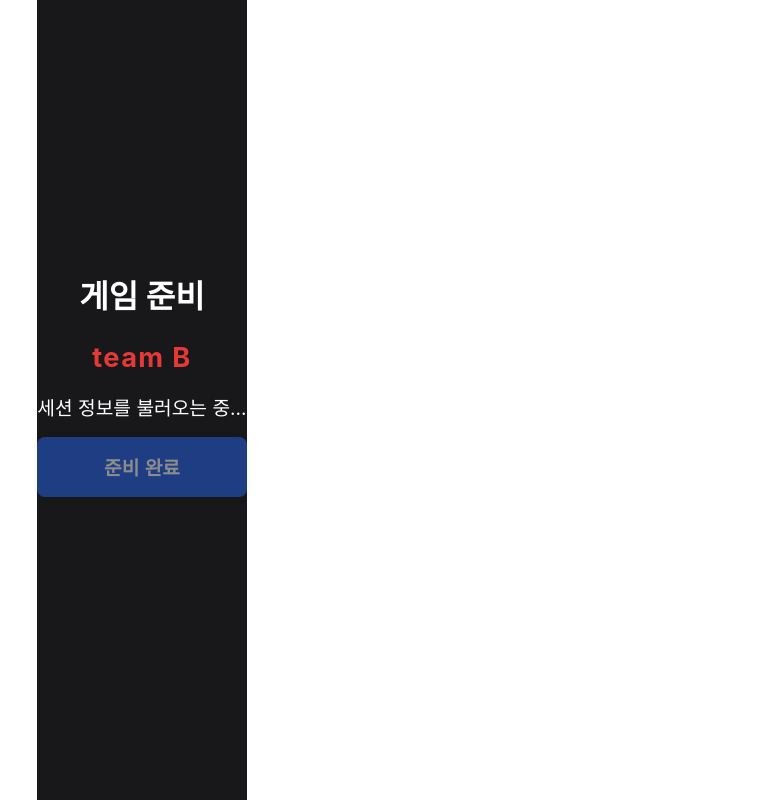
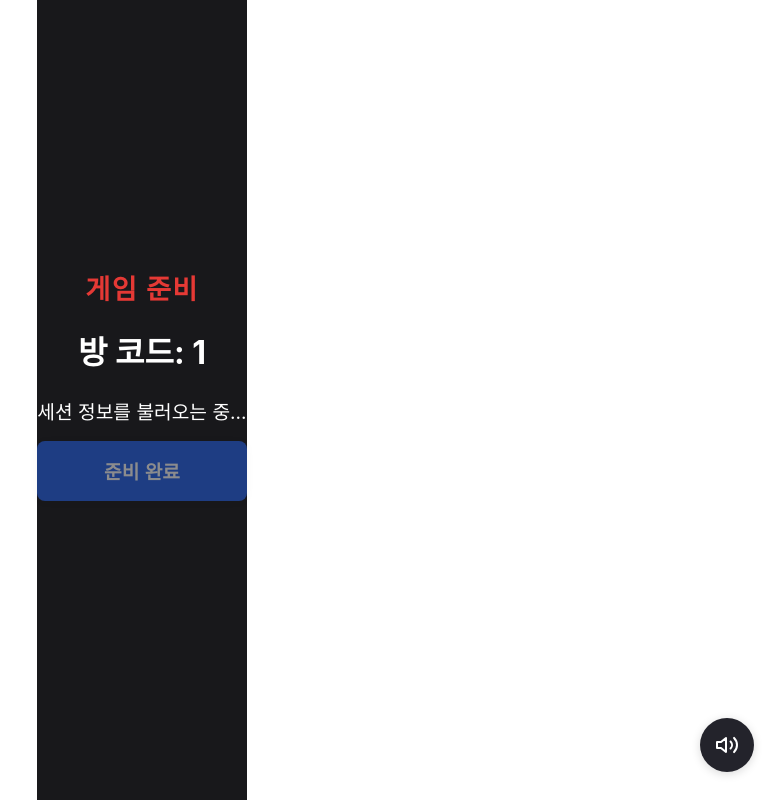
Before and after one commit to HOAN-C/RON, a React (Vite) app: page /ready/1 in a window 1280 px wide. Shown: the whole page, without its empty margins (498-1280 px from the left). Built offline with nearby package versions, Linux system fonts and the light colour scheme; no server answers; the database is empty.

Commit message:
fix: iOS에서도 효과음 정상 재생되도록 playBeep AudioContext 싱글턴화 및 사운드 테스트 버튼 구조 개선

```diff
--- /dev/null
+++ b/src/hooks/useWakeLock.ts
@@ -0,0 +1,26 @@
+import { useEffect, useRef } from 'react';
+
+export function useWakeLock() {
+  const wakeLockRef = useRef<WakeLockSentinel | null>(null);
+
+  useEffect(() => {
+    let isActive = true;
+    async function requestWakeLock() {
+      try {
+        if ('wakeLock' in navigator && isActive) {
+          // // @ts-expect-error
+          wakeLockRef.current = await navigator.wakeLock.request('screen');
+        }
+      } catch { /* empty */ }
+    }
+    requestWakeLock();
+
+    return () => {
+      isActive = false;
+      if (wakeLockRef.current) {
+        wakeLockRef.current.release();
+        wakeLockRef.current = null;
+      }
+    };
+  }, []);
+}
--- a/src/pages/GamePage.tsx
+++ b/src/pages/GamePage.tsx
@@ -5,6 +5,7 @@ import { db } from '../api/firebase';
 import { ref, update } from 'firebase/database';
 import styled from 'styled-components';
 import Button from '../components/Button';
+import { useWakeLock } from '../hooks/useWakeLock';
 
 import { playBeep } from '../utils/playBeep';
 import { getTeamPath, canDecrement, canIncrement } from '../utils/team'; // 팀/버튼 유틸함수 import
@@ -18,6 +19,9 @@ const Container = styled.div`
   align-items: center;
   background: #18181b;
   color: #fff;
+  user-select: none;
+  -webkit-user-select: none;
+  -ms-user-select: none;
 `;
 const TeamBox = styled.div`
   border-radius: 14px;
@@ -55,6 +59,7 @@ const EndButton = styled(Button)<{ $danger: boolean }>`
 `;
 
 function GamePage() {
+  useWakeLock();
   // Wake Lock API
   const wakeLockRef = useRef<WakeLockSentinel | null>(null);
   const { code } = useParams<{ code: string }>();
--- a/src/pages/ReadyPage.tsx
+++ b/src/pages/ReadyPage.tsx
@@ -13,6 +13,9 @@ const Container = styled.div`
   align-items: center;
   background: #18181b;
   color: #fff;
+  user-select: none;
+  -webkit-user-select: none;
+  -ms-user-select: none;
 `;
 
 const SubTitle = styled.h2`
@@ -35,6 +38,43 @@ const Status = styled.div`
   margin-bottom: 1rem;
 `;
 
+// 사운드 테스트 버튼 스타일
+const SoundIconButton = styled.button`
+  position: fixed;
+  right: 28px;
+  bottom: 28px;
+  background: #23232b;
+  color: #fff;
+  border: none;
+  border-radius: 50%;
+  width: 54px;
+  height: 54px;
+  display: flex;
+  align-items: center;
+  justify-content: center;
+  box-shadow: 0 2px 10px rgba(0,0,0,0.15);
+  cursor: pointer;
+  z-index: 101;
+  transition: background 0.18s;
+  &:active {
+    background: #444;
+  }
+`;
+
+const SoundToast = styled.div`
+  position: fixed;
+  right: 80px;
+  bottom: 28px;
+  background: #222;
+  color: #fff;
+  padding: 7px 18px;
+  border-radius: 20px;
+  font-size: 0.98rem;
+  opacity: 0.95;
+  z-index: 101;
+  pointer-events: none;
+`;
+
 import Countdown from '../components/Countdown';
 
 import { playBeep } from '../utils/playBeep';
@@ -43,8 +83,10 @@ import { useSession } from '../hooks/useSession';
 import { updateSessionField } from '../utils/firebase';
 
 import { useNavigate } from 'react-router-dom';
+import { useWakeLock } from '../hooks/useWakeLock';
 
 const ReadyPage: React.FC = () => {
+  useWakeLock();
   const navigate = useNavigate();
   const [sessionCode, setSessionCode] = useState<string | null>(null);
 
@@ -143,13 +185,12 @@ const ReadyPage: React.FC = () => {
             if (navigator.vibrate) navigator.vibrate([200, 100, 200]);
             // 게임 시작: 세션 상태를 running으로 변경
             update(ref(db, `${sessionCode}`), { state: 'running' });
+            // navigate는 별도 useEffect에서 state === 'running'일 때 실행
             setTimeout(() => {
-              // Wake Lock 해제
               if (wakeLockRef.current) {
                 wakeLockRef.current.release();
                 wakeLockRef.current = null;
               }
-              navigate(`/game/${sessionCode}`);
             }, 100); // 사운드 겹침 방지 약간의 딜레이
             return 0;
           });
@@ -180,12 +221,17 @@ const ReadyPage: React.FC = () => {
     };
   }, [sessionData]);
 
+  // state가 'running'이 되었을 때 GamePage로 이동 (모든 클라이언트 확실하게 이동)
+  useEffect(() => {
+    if (sessionData?.state === 'running') {
+      navigate(`/game/${sessionCode}`);
+    }
+  }, [sessionData?.state, navigate, sessionCode]);
+
   return (
     <Container>
-      <Title>게임 준비</Title>
-      <SubTitle>
-        team {getTeamPath(sessionCode ?? null) === 'teamA' ? 'A' : 'B'}
-      </SubTitle>
+      <SubTitle>게임 준비</SubTitle>
+      <Title>방 코드: {sessionCode}</Title>
       <Status>
         {!sessionCode ? (
           '잘못된 접근입니다. (코드 없음)'
@@ -232,8 +278,35 @@ const ReadyPage: React.FC = () => {
         {ready ? '준비 취소' : '준비 완료'}
       </Button>
       <Countdown value={countdown} />
+      <SoundTestButton />
     </Container>
   );
 };
 
+function SoundTestButton() {
+  const [toast, setToast] = useState(false);
+  function handleClick() {
+    playBeep(200);
+    setToast(true);
+    setTimeout(() => setToast(false), 1200);
+  }
+  return (
+    <>
+      {toast && <SoundToast>소리가 잘 들리나요?</SoundToast>}
+      <SoundIconButton
+        aria-label="사운드 테스트"
+        title="사운드 테스트"
+        onClick={handleClick}
+        tabIndex={0}
+      >
+        <svg width="24" height="24" viewBox="0 0 24 24" fill="none" stroke="#fff" strokeWidth="2" strokeLinecap="round" strokeLinejoin="round">
+          <polygon points="11 5 6 9 2 9 2 15 6 15 11 19 11 5"></polygon>
+          <path d="M19.07 4.93a10 10 0 0 1 0 14.14"></path>
+          <path d="M15.54 8.46a5 5 0 0 1 0 7.07"></path>
+        </svg>
+      </SoundIconButton>
+    </>
+  );
+}
+
 export default ReadyPage;
--- a/src/utils/playBeep.ts
+++ b/src/utils/playBeep.ts
@@ -1,6 +1,8 @@
 // 1초마다 비프음 재생
 // duration(ms)만큼 연속 비프음
-export function playBeep(duration: number = 200) {
+let audioCtx: AudioContext | null = null;
+
+export function playBeep(duration: number = 200, frequency: number = 880, volume: number = 0.17) {
   try {
     let AudioCtx: typeof AudioContext;
     if ('AudioContext' in window) {
@@ -11,19 +13,27 @@ export function playBeep(duration: number = 200) {
     } else {
       return;
     }
-    const ctx = new AudioCtx();
+    if (!audioCtx) {
+      audioCtx = new AudioCtx();
+    }
+    const ctx = audioCtx;
+    // iOS: resume context if suspended
+    if (ctx.state === 'suspended') {
+      ctx.resume();
+    }
     const osc = ctx.createOscillator();
     const gain = ctx.createGain();
     osc.type = 'sine';
-    osc.frequency.value = 880;
-    gain.gain.value = 0.17;
+    osc.frequency.value = frequency;
+    gain.gain.value = volume;
     osc.connect(gain);
     gain.connect(ctx.destination);
     osc.start();
-    setTimeout(() => {
-      osc.stop();
-      ctx.close();
-    }, duration);
+    osc.stop(ctx.currentTime + duration / 1000);
+    osc.onended = () => {
+      gain.disconnect();
+      osc.disconnect();
+    };
   } catch {
     // ignore
   }
```
Also changed, not shown: 2 other files (tests, documents, lock files or other folders).
